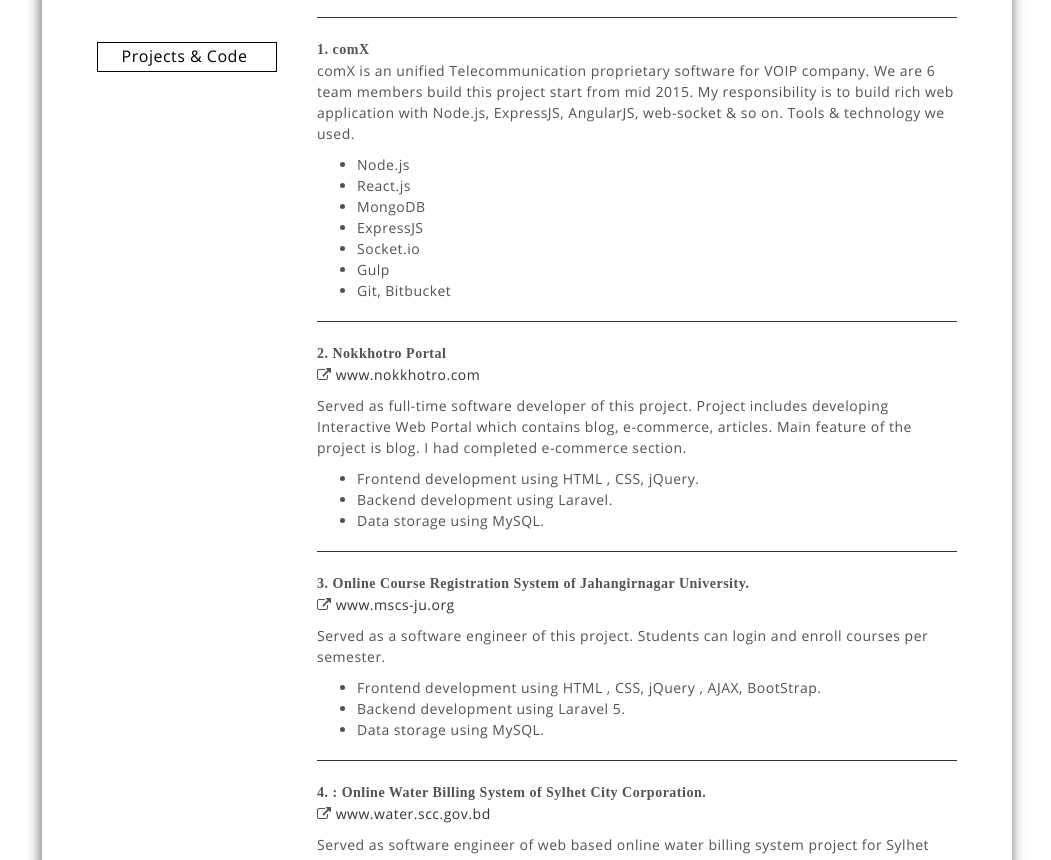
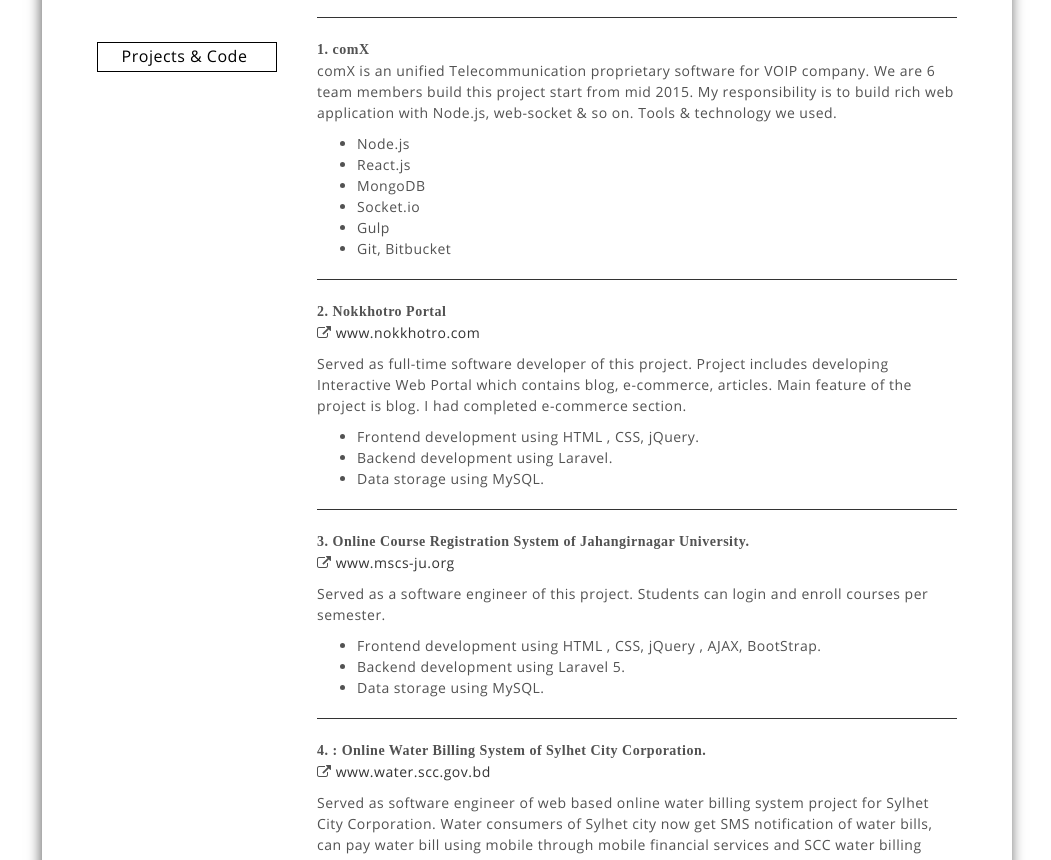
Before and after one commit to nbappi/cv, a website: page index.html in a window 1280 px wide. Shown: the part 1233-2093 px from the top of the page, without its empty margins (113-1164 px from the left). Drawn offline with Linux system fonts and the light colour scheme; a web font is replaced by a local one.

Commit message:
Update files

```diff
--- a/index.html
+++ b/index.html
@@ -184,14 +184,16 @@
 								<span class="bold">  1. comX  </span>
 
 								<p>
-									comX is an unified Telecommunication proprietary software for VOIP company. We are 6 team members build this project start from mid 2015. My responsibility is to build rich web application with Node.js, ExpressJS, AngularJS, web-socket &amp; so on.  Tools &amp; technology we used.
+									comX is an unified Telecommunication proprietary software
+									for VOIP company. We are 6 team members build this project start
+									from mid 2015. My responsibility is to build rich web application
+									with Node.js, web-socket &amp; so on.  Tools &amp; technology we used.
 								</p>
 
 									<ul class="block-style">
 										<li> Node.js</li>
 										<li> React.js</li>
 										<li> MongoDB</li>
-										<li> ExpressJS </li>
 										<li> Socket.io </li>
 										<li> Gulp </li>
 										<li> Git, Bitbucket </li>
```
Also changed, not shown: 1 other file.
